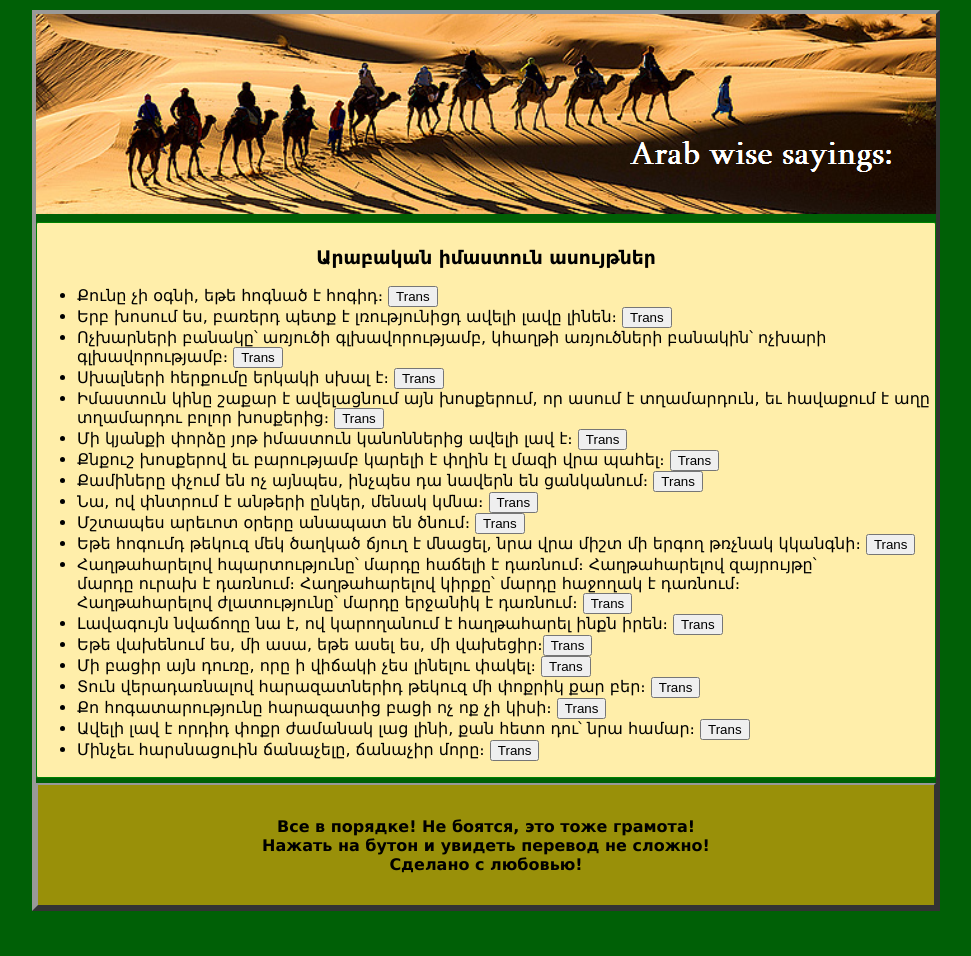
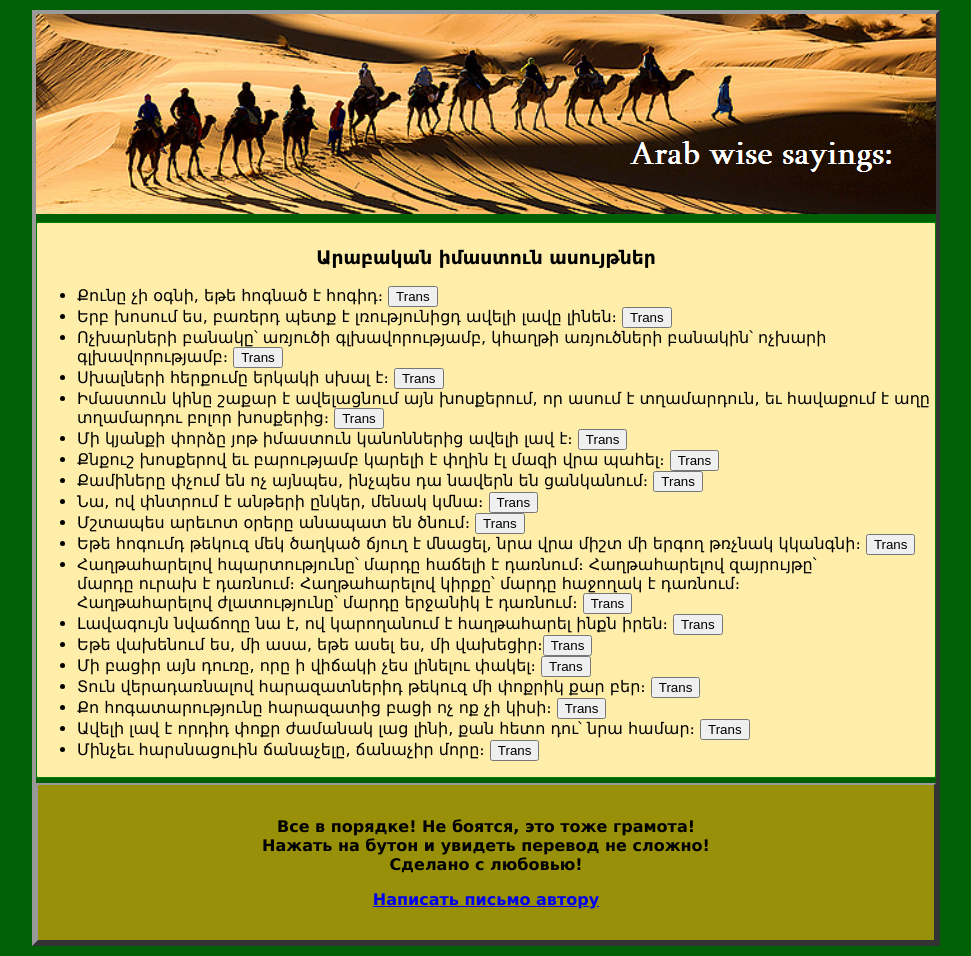
Before and after one commit to Reshayri/arabwise.github.io, a plain HTML site: page index.html in a window 1280 px wide. Shown: the whole page, without its empty margins (154-1125 px from the left). Before the commit the page ends 921 px from the top, so only its background shows below. Drawn offline with Linux system fonts and the light colour scheme.

Commit message:
Update index.html

```diff
--- a/index.html
+++ b/index.html
@@ -46,7 +46,8 @@
 
 		 </div><!-- End content -->
 		 <footer id="footer" align="center"  >
-		     <h4>Все в порядке! Не боятся, это тоже грамота!<br> Нажать на бутон и увидеть перевод не сложно!<br> Сделано с любовью!</h4>
+		     <h4>Все в порядке! Не боятся, это тоже грамота!<br> Нажать на бутон и увидеть перевод не сложно!<br> Сделано с любовью!
+			 <p> <a href="mailto:rezhayri@gmail.com">Написать письмо автору </a></p></h4>
 
 		 </footer>
 
```
